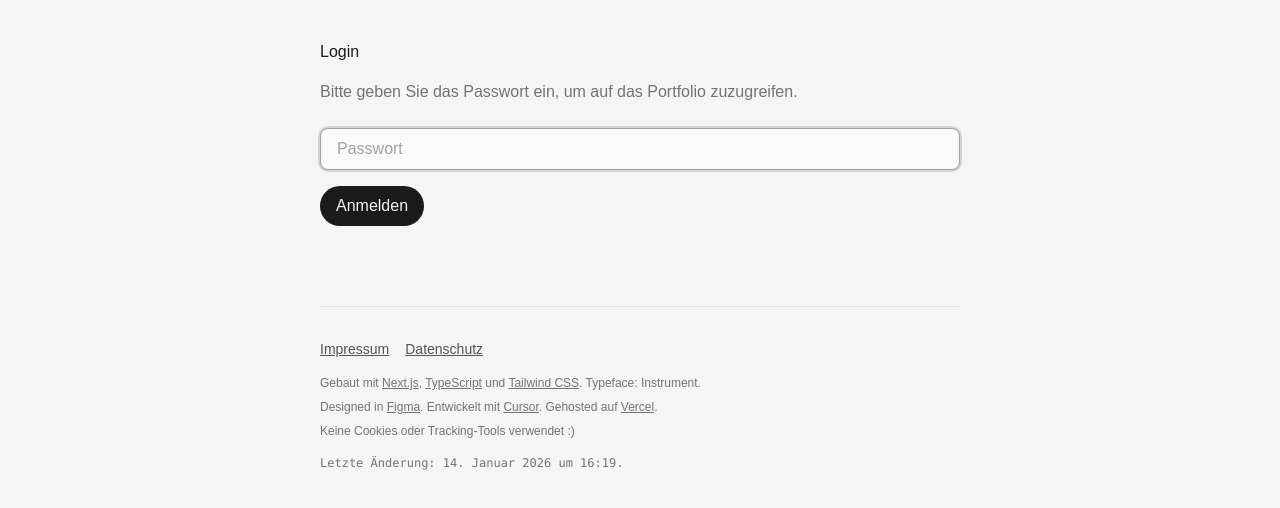
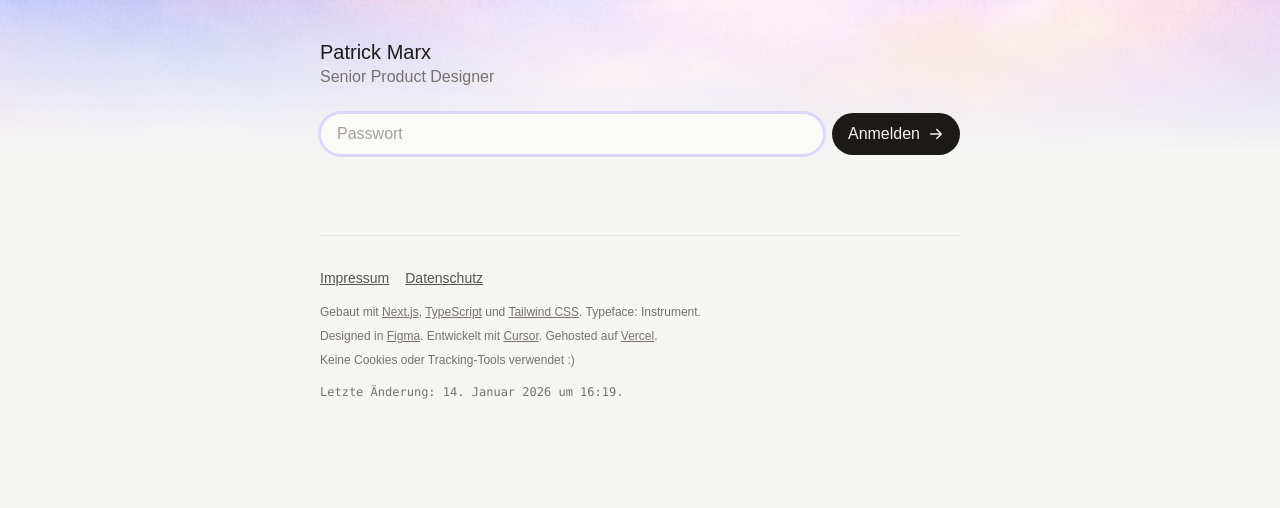
Before and after one commit to paddykiwicow/portfolio, a Next.js app: page /login in a window 1280 px wide. Shown: the top 508 px of the page. Built offline with nearby package versions, Linux system fonts and the light colour scheme.

Commit message:
Redesign login page with background image and inline form layout

```diff
--- a/src/app/login/page.tsx
+++ b/src/app/login/page.tsx
@@ -1,7 +1,9 @@
 'use client';
 
+import { ArrowRightIcon } from '@heroicons/react/16/solid';
 import { useState, FormEvent } from 'react';
 import { useRouter } from 'next/navigation';
+import BackgroundImage from '@/components/BackgroundImage';
 
 export default function LoginPage() {
   const [password, setPassword] = useState('');
@@ -39,16 +41,20 @@ export default function LoginPage() {
   };
 
   return (
-    <div className='space-y-6'>
+    <div className='relative'>
+      <BackgroundImage />
+      <div className='relative z-10 space-y-6'>
         <div>
-        <h1 className='text-stone-900 dark:text-stone-100'>Login</h1>
-        <p className='mt-4 text-stone-500 dark:text-stone-400'>
-          Bitte geben Sie das Passwort ein, um auf das Portfolio zuzugreifen.
+          <h1 className='text-xl leading-tight font-medium text-stone-900 dark:text-stone-100'>
+            Patrick Marx
+          </h1>
+          <p className='text-stone-500 dark:text-stone-400'>
+            Senior Product Designer
           </p>
         </div>
 
         <form className='space-y-4' onSubmit={handleSubmit}>
-        <div>
+          <div className='flex gap-2'>
             <label htmlFor='password' className='sr-only'>
               Passwort
             </label>
@@ -59,10 +65,18 @@ export default function LoginPage() {
               required
               value={password}
               onChange={e => setPassword(e.target.value)}
-            className='w-full rounded-lg border border-stone-300 bg-stone-50 px-4 py-2 text-stone-900 placeholder-stone-400 focus:border-stone-400 focus:ring-2 focus:ring-stone-300 focus:outline-none dark:border-stone-700 dark:bg-stone-800 dark:text-stone-100 dark:placeholder-stone-500 dark:focus:border-stone-600 dark:focus:ring-stone-700'
+              className='flex-1 rounded-full border border-stone-300 bg-stone-50 px-4 py-2 text-stone-900 placeholder-stone-400 focus:border-violet-200 focus:ring-2 focus:ring-violet-200 focus:outline-none dark:border-stone-700 dark:bg-stone-800 dark:text-stone-100 dark:placeholder-stone-500 dark:focus:border-violet-200 dark:focus:ring-violet-200'
               placeholder='Passwort'
               autoFocus
             />
+            <button
+              type='submit'
+              disabled={isLoading}
+              className='inline-flex items-center gap-2 rounded-full bg-stone-900 px-4 py-2 font-medium text-stone-100 transition-all hover:translate-x-1 hover:bg-stone-800 disabled:opacity-50 dark:bg-stone-100 dark:text-stone-900 dark:hover:bg-stone-200'
+            >
+              <span>{isLoading ? 'Wird geprüft...' : 'Anmelden'}</span>
+              <ArrowRightIcon className='h-4 w-4' />
+            </button>
           </div>
 
           {error && (
@@ -70,17 +84,8 @@ export default function LoginPage() {
               {error}
             </div>
           )}
-
-        <div>
-          <button
-            type='submit'
-            disabled={isLoading}
-            className='inline-flex items-center justify-center rounded-full bg-stone-900 px-4 py-2 font-medium text-stone-100 transition-all hover:bg-stone-800 disabled:opacity-50 dark:bg-stone-100 dark:text-stone-900 dark:hover:bg-stone-200'
-          >
-            {isLoading ? 'Wird geprüft...' : 'Anmelden'}
-          </button>
+        </form>
       </div>
-      </form>
     </div>
   );
 }
```
Lines whose indentation alone changed are shown as unchanged.
